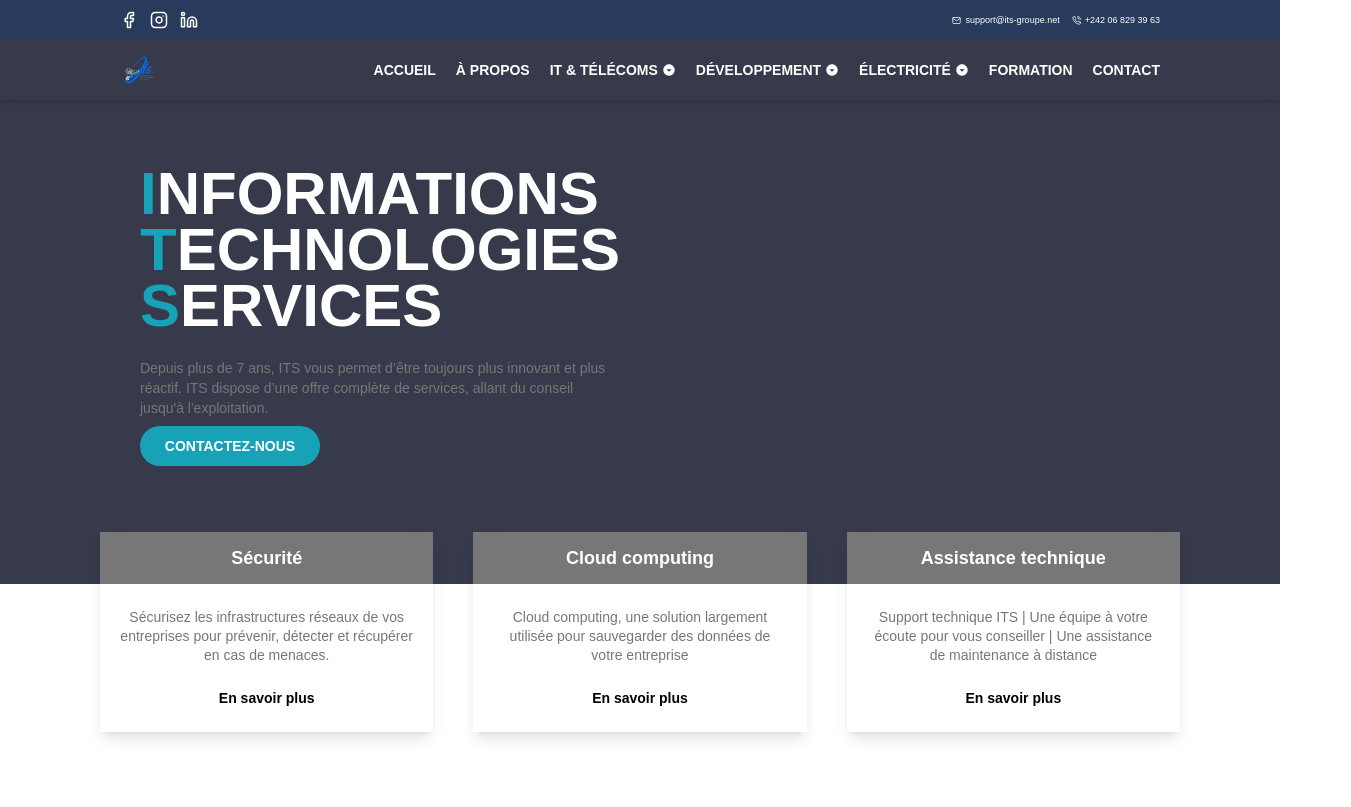
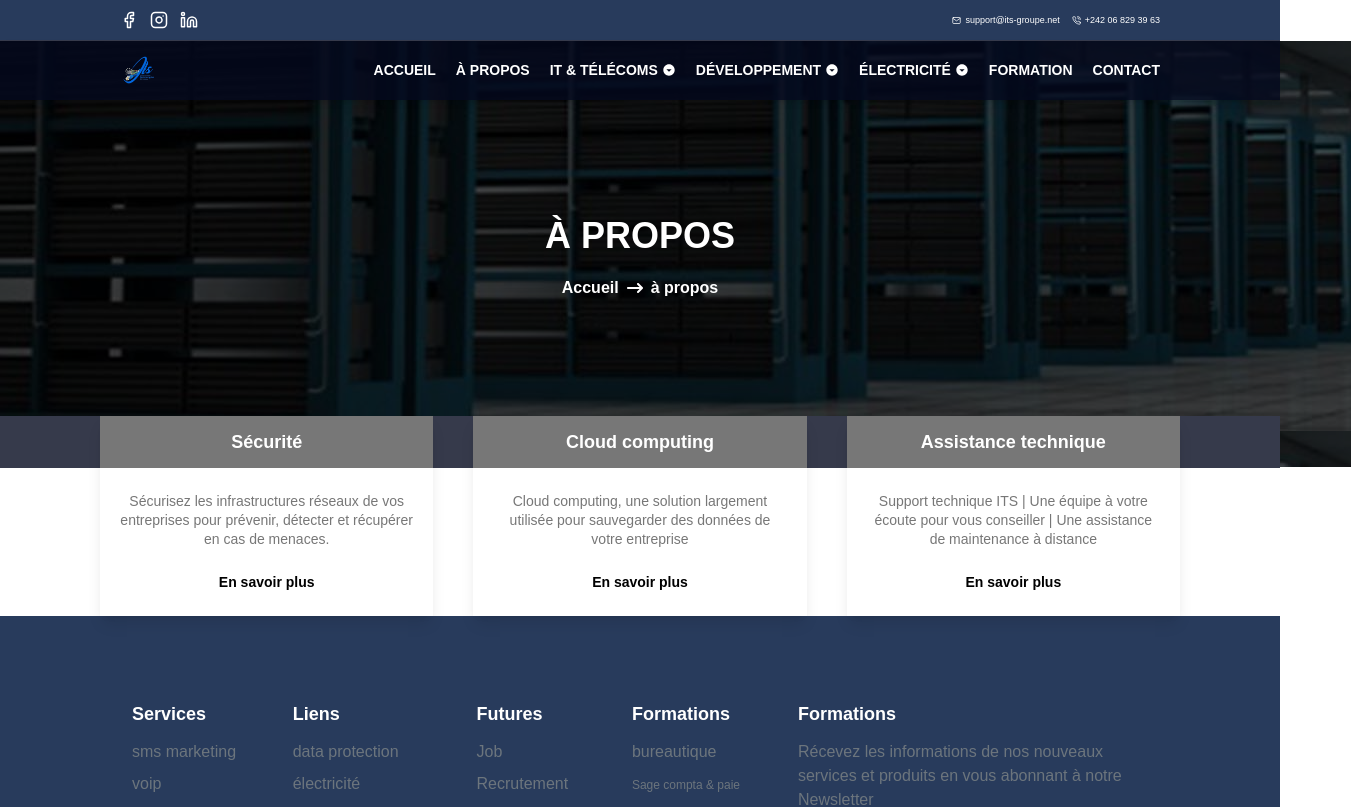
Before and after one commit to WolfRegis/ITS, a React (Vite) app: page / in a window 1280 px wide. Shown: the top 807 px of the page, 1351 px wide, since content can reach past the window. Built offline with nearby package versions, Linux system fonts and the light colour scheme.

Commit message:
✨create About Page & AboutHeader  component

```diff
--- a/src/App.css
+++ b/src/App.css
@@ -3,7 +3,3 @@
 *{
       transition: all 0.3s ease-out 50ms;
 }
-
-#root{
-   overflow-x: hidden;
-}
--- a/src/App.jsx
+++ b/src/App.jsx
@@ -2,11 +2,12 @@
 import './App.css'
 import Home from './components/pages/home/Home';
 import theme from './components/theme';
+import About from './components/pages/about/About';
 
 function App() {
 
   return <AppStyled>
-      <Home/>
+      <About/>
   </AppStyled>
 }
 
--- a/src/components/Navbar.jsx
+++ b/src/components/Navbar.jsx
@@ -14,7 +14,7 @@
 
 
 
-import { useState } from 'react';
+import { useEffect, useState } from 'react';
 
 
 export default function Navbar() {
@@ -116,7 +116,11 @@
     }
 }
 
-  window.addEventListener('scroll', handleScroll)
+
+useEffect(() => {
+  window.addEventListener("scroll", handleScroll);
+  return () => window.removeEventListener("scroll", handleScroll, {passive:true});
+}, []);
 
 
 
@@ -126,7 +130,7 @@
 
 
   return (
-    <NavbarStyled id="navbar" className="sticky top-0 left-0 w-full h-auto z-2 flex items-center justify-between py-4 shadow-md lg:px-30 px-3 border-b-[1px solid #39353e]" onMouseLeave={(e)=>handleUlLeave(e)} >
+    <NavbarStyled id="navbar" className="sticky top-0 left-0 w-full h-auto z-50 flex items-center justify-between py-4 shadow-md lg:px-30 px-3" onMouseLeave={(e)=>handleUlLeave(e)} >
       <span >
             <img src={logo} alt="ITS Logo" className="lg:w-10 w-5" />
       </span>
--- /dev/null
+++ b/src/components/pages/about/About.jsx
@@ -0,0 +1,20 @@
+import ItBan from '../../ui/ItBan'
+import Navbar from '../../Navbar'
+import Header from '../../Header'
+import CardContainer from '../../CardContainer'
+import Footer from '../../Footer'
+import AboutHeader from './AboutHeader'
+
+export default function About() {
+  return (
+    <div>
+      <ItBan/>
+      <Navbar></Navbar>
+      <Header>
+            <AboutHeader />
+      </Header>
+      <CardContainer/>
+      <Footer/>
+    </div>
+  )
+}
--- /dev/null
+++ b/src/components/pages/about/AboutHeader.jsx
@@ -0,0 +1,37 @@
+import React from 'react'
+import H1 from '../../ui/H1'
+import SubTitle from '../../ui/SubTitle'
+import styled from 'styled-components';
+import banner from '../../../assets/top-banner.jpg'
+
+export default function AboutHeader() {
+  return (
+    <AboutHeaderStyled className='relative w-full py-25'>
+
+      <div className='relative z-20'>
+            <H1>à propos</H1>
+            <SubTitle from="Accueil" to="à propos" />
+      </div>
+
+    </AboutHeaderStyled>
+  )
+}
+
+
+const AboutHeaderStyled = styled.div`
+
+      &::before{
+            display: block;
+            position: absolute;
+            content: "";
+            width: 1351px;
+            height: 150%;
+            background: url(${banner}) rgba(0,0,0, 0.7);
+            background-blend-mode: darken;
+            opacity: 1;
+            z-index: 0;
+            top: -75px;
+            left: -120px;
+      }
+
+`;
--- /dev/null
+++ b/src/components/ui/H1.jsx
@@ -0,0 +1,6 @@
+
+export default function H1({children}) {
+  return (
+    <h1 className="text-white text-4xl text-center uppercase font-black">{children}</h1>
+  )
+}
--- /dev/null
+++ b/src/components/ui/SubTitle.jsx
@@ -0,0 +1,10 @@
+import React from 'react'
+import { FaArrowRightLong } from 'react-icons/fa6'
+
+export default function SubTitle({from, to}) {
+  return (
+    <p className='flex gap-2 items-center justify-center text-white font-semibold mt-5'>
+      <button className='cursor-pointer hover:text-[#17a2b8]'>{from}</button> <FaArrowRightLong /> <button className='cursor-pointer'>{to}</button>
+    </p>
+  )
+}
```
